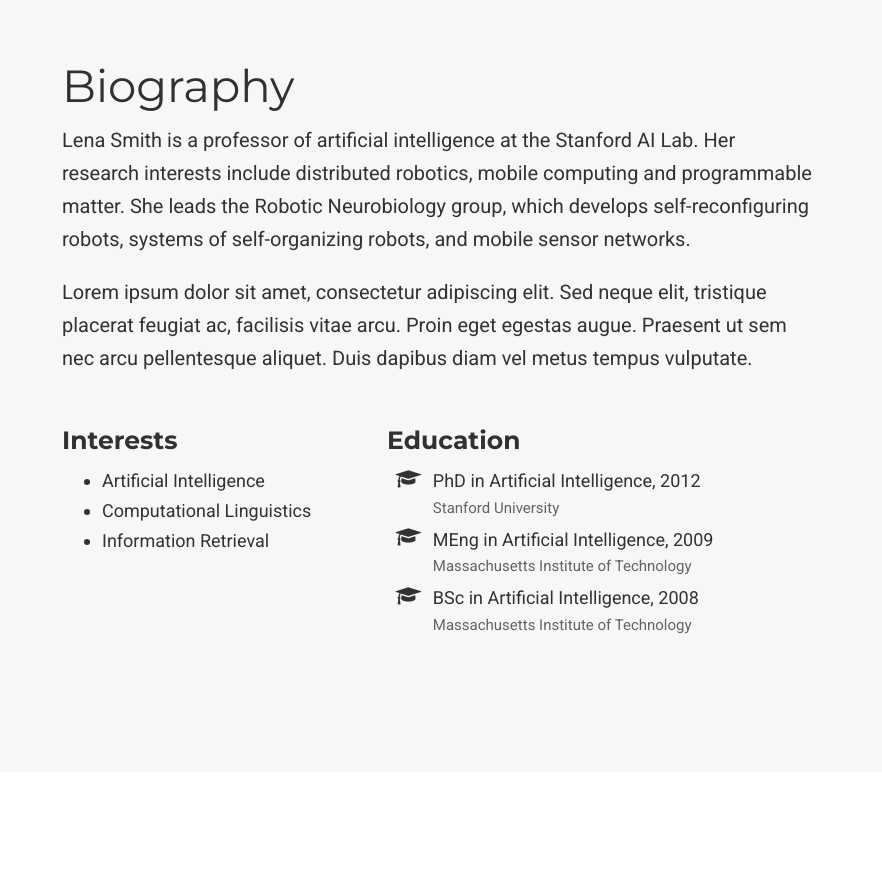
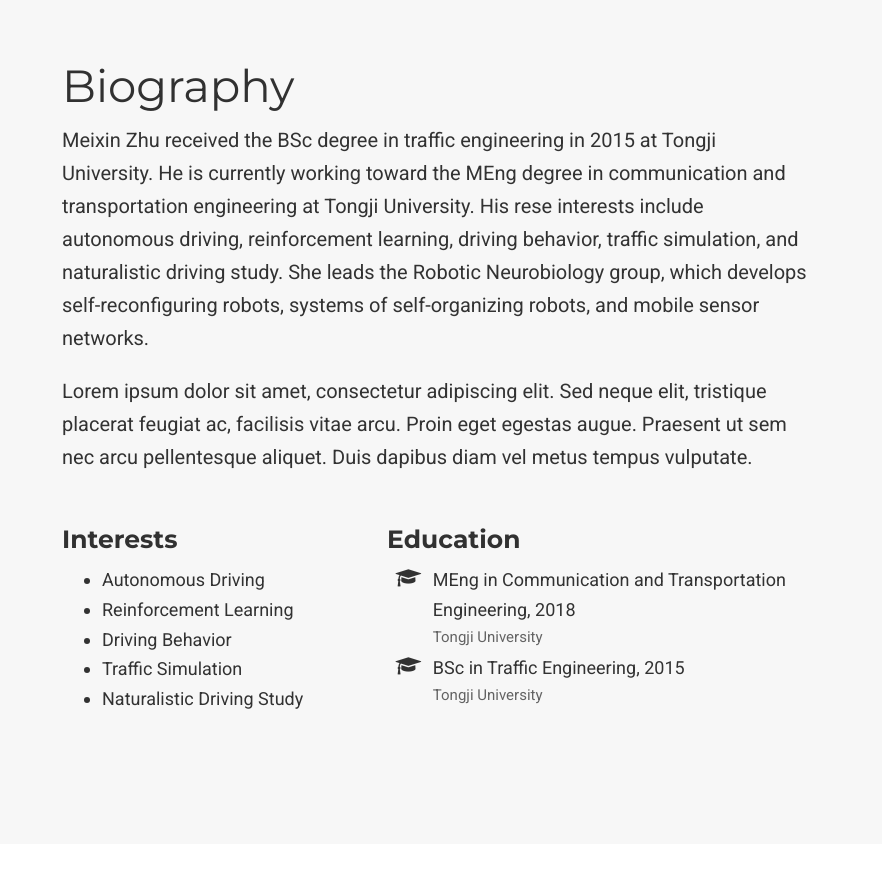
Before and after one commit to MeixinZhu/MeixinZhu.github.io, a plain HTML site: page index.html in a window 1280 px wide. Shown: the part 680-1559 px from the top of the page, 398-1280 px from the left. Drawn offline with nearby package versions, Linux system fonts and the light colour scheme; no server answers; some icons are missing.

Commit message:
Build website

```diff
--- a/index.html
+++ b/index.html
@@ -299,7 +299,8 @@ url('https://MeixinZhu.github.io/img/headers/bubbles-wide.jpg');
 
 <h1 id="biography">Biography</h1>
 
-<p>Lena Smith is a professor of artificial intelligence at the Stanford AI Lab. Her research interests include distributed robotics, mobile computing and programmable matter. She leads the Robotic Neurobiology group, which develops self-reconfiguring robots, systems of self-organizing robots, and mobile sensor networks.</p>
+<p>Meixin Zhu received the BSc degree in traffic engineering in 2015 at Tongji University. He is currently working toward the MEng degree in communication and transportation engineering at Tongji University. His rese interests include autonomous driving, reinforcement learning, driving behavior, traffic simulation, and naturalistic driving study.
+She leads the Robotic Neurobiology group, which develops self-reconfiguring robots, systems of self-organizing robots, and mobile sensor networks.</p>
 
 <p>Lorem ipsum dolor sit amet, consectetur adipiscing elit. Sed neque elit, tristique placerat feugiat ac, facilisis vitae arcu. Proin eget egestas augue. Praesent ut sem nec arcu pellentesque aliquet. Duis dapibus diam vel metus tempus vulputate.</p>
 
@@ -311,11 +312,15 @@ url('https://MeixinZhu.github.io/img/headers/bubbles-wide.jpg');
         <h3>Interests</h3>
         <ul class="ul-interests">
 
-          <li>Artificial Intelligence</li>
+          <li>Autonomous Driving</li>
 
-          <li>Computational Linguistics</li>
+          <li>Reinforcement Learning</li>
 
-          <li>Information Retrieval</li>
+          <li>Driving Behavior</li>
+
+          <li>Traffic Simulation</li>
+
+          <li>Naturalistic Driving Study</li>
 
         </ul>
       </div>
@@ -329,24 +334,16 @@ url('https://MeixinZhu.github.io/img/headers/bubbles-wide.jpg');
           <li>
             <i class="fa-li fa fa-graduation-cap"></i>
             <div class="description">
-              <p class="course">PhD in Artificial Intelligence, 2012</p>
-              <p class="institution">Stanford University</p>
+              <p class="course">MEng in Communication and Transportation Engineering, 2018</p>
+              <p class="institution">Tongji University</p>
             </div>
           </li>
 
           <li>
             <i class="fa-li fa fa-graduation-cap"></i>
             <div class="description">
-              <p class="course">MEng in Artificial Intelligence, 2009</p>
-              <p class="institution">Massachusetts Institute of Technology</p>
-            </div>
-          </li>
-
-          <li>
-            <i class="fa-li fa fa-graduation-cap"></i>
-            <div class="description">
-              <p class="course">BSc in Artificial Intelligence, 2008</p>
-              <p class="institution">Massachusetts Institute of Technology</p>
+              <p class="course">BSc in Traffic Engineering, 2015</p>
+              <p class="institution">Tongji University</p>
             </div>
           </li>
 
```
